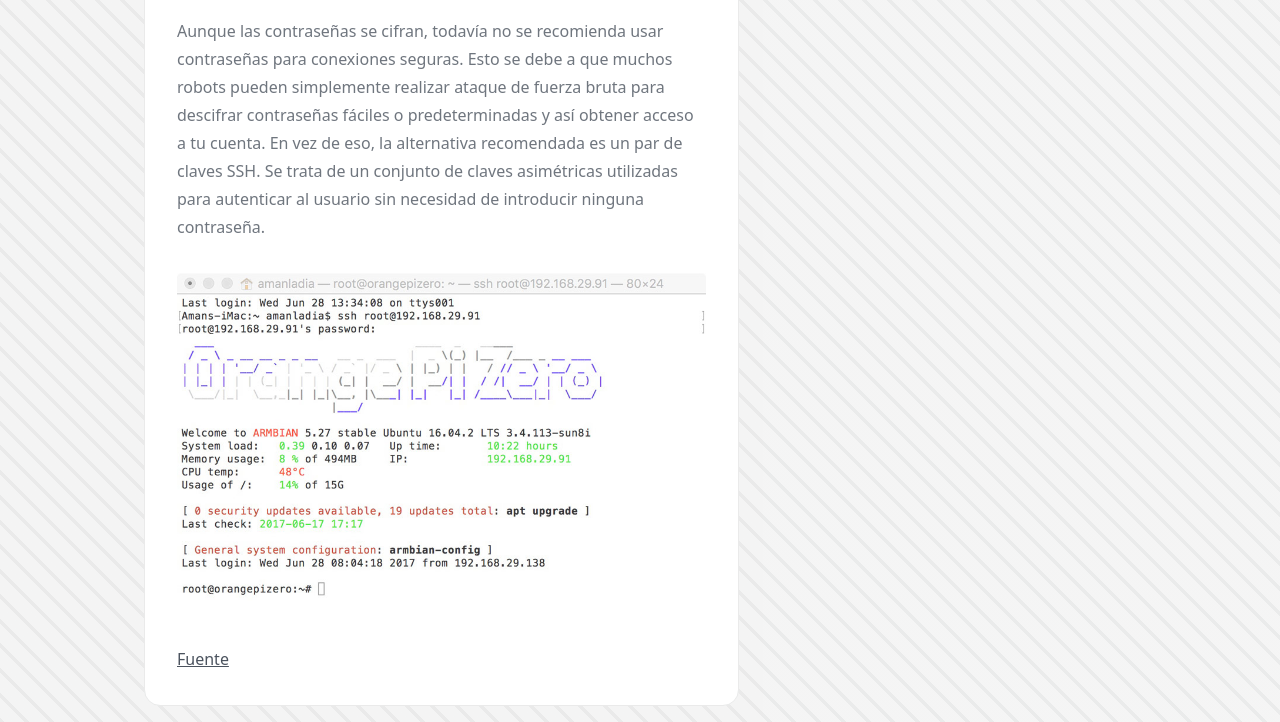
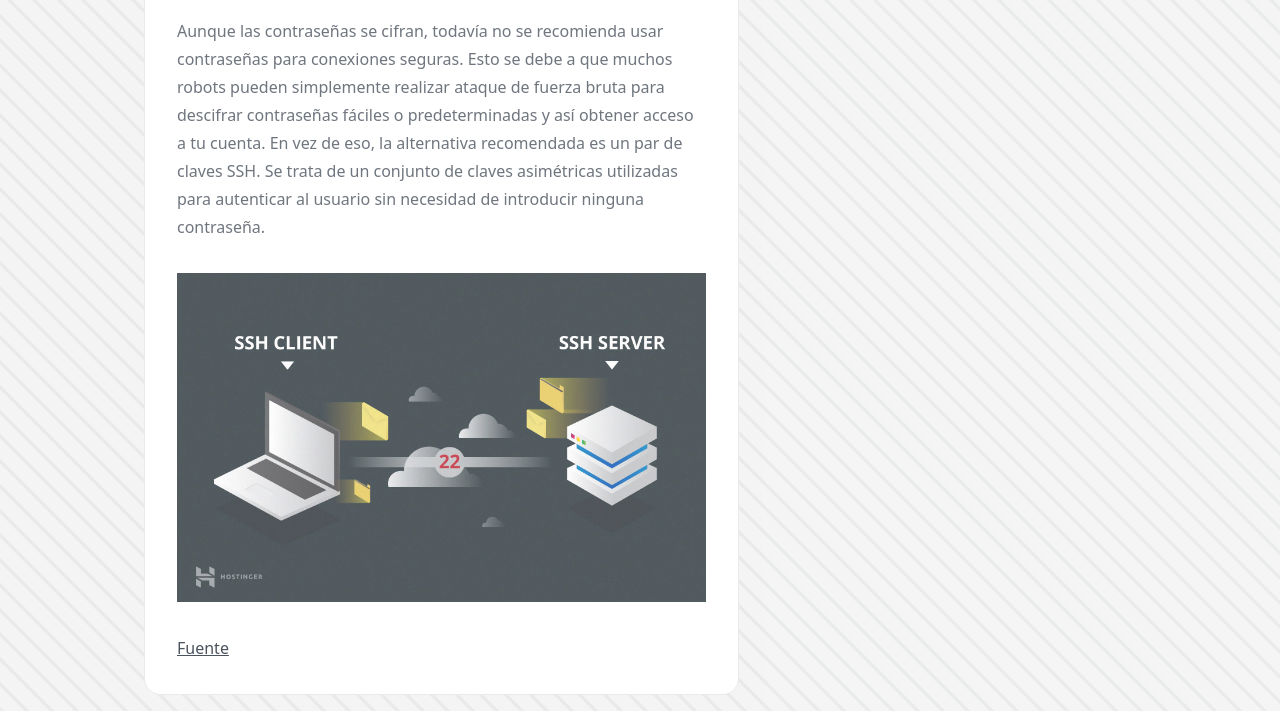
Before and after one commit to rcastrejon/networks-and-security, an Astro site: page /tunneling/ssh in a window 1280 px wide. Shown: the part 3976-4698 px from the top of the page. Built offline with nearby package versions, Linux system fonts and the light colour scheme; Astro itself is replaced by a stand-in of ours; a web font is replaced by a local one.

Commit message:
fix ssh image

```diff
--- a/src/pages/tunneling/ssh.md
+++ b/src/pages/tunneling/ssh.md
@@ -47,6 +47,6 @@
 
 Aunque las contraseñas se cifran, todavía no se recomienda usar contraseñas para conexiones seguras. Esto se debe a que muchos robots pueden simplemente realizar ataque de fuerza bruta para descifrar contraseñas fáciles o predeterminadas y así obtener acceso a tu cuenta. En vez de eso, la alternativa recomendada es un par de claves SSH. Se trata de un conjunto de claves asimétricas utilizadas para autenticar al usuario sin necesidad de introducir ninguna contraseña.
 
-![Cliente y servidor con SSH.](../../assets/tunneling/ssh-1.jpg)
+![Cliente y servidor con SSH.](../../assets/tunneling/ssh-2.jpg)
 
 [Fuente](https://www.hostinger.mx/tutoriales/que-es-ssh)
```
